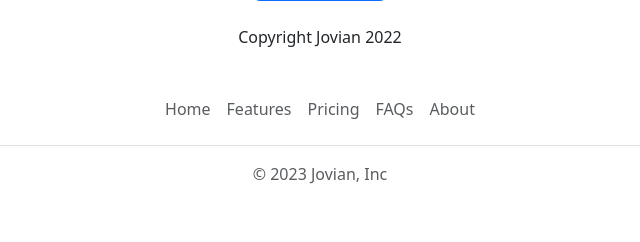
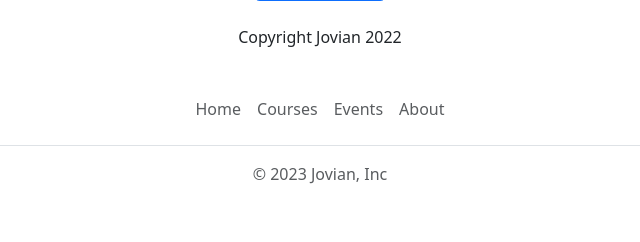
Before and after one commit to b95rkumar/dynamic_web_dev_V3, a Flask app: page / in a window 1280 px wide. Shown: the part 1273-1515 px from the top of the page, without its empty margins (320-960 px from the left). Run offline with Flask 3, Linux system fonts and the light colour scheme.

Commit message:
aesthetic 2

```diff
--- a/templates/footer.html
+++ b/templates/footer.html
@@ -1,11 +1,10 @@
 <div class="container">
   <footer class="py-3 my-4">
     <ul class="nav justify-content-center border-bottom pb-3 mb-3">
-      <li class="nav-item"><a href="#" class="nav-link px-2 text-body-secondary">Home</a></li>
-      <li class="nav-item"><a href="#" class="nav-link px-2 text-body-secondary">Features</a></li>
-      <li class="nav-item"><a href="#" class="nav-link px-2 text-body-secondary">Pricing</a></li>
-      <li class="nav-item"><a href="#" class="nav-link px-2 text-body-secondary">FAQs</a></li>
-      <li class="nav-item"><a href="#" class="nav-link px-2 text-body-secondary">About</a></li>
+      <li class="nav-item"><a href="https://jovian.ai" target="_blank" class="nav-link px-2 text-body-secondary">Home</a></li>
+      <li class="nav-item"><a href="https://jovian.ai/learn" target="_blank" class="nav-link px-2 text-body-secondary">Courses</a></li>
+      <li class="nav-item"><a href="https://jovian.ai/events" target="_blank" class="nav-link px-2 text-body-secondary">Events</a></li>
+      <li class="nav-item"><a href="https://jovian.ai/about" target="_blank" class="nav-link px-2 text-body-secondary">About</a></li>
     </ul>
     <p class="text-center text-body-secondary">&copy; 2023 Jovian, Inc</p>
   </footer>
--- a/templates/home.html
+++ b/templates/home.html
@@ -46,7 +46,7 @@
 
     </div>
     <div class="text-center">
-      <button class="btn btn-primary btn-lg"> Contact Us </button>
+      <a href="mailto:hello@jovian.ai?subject=Contact%20for%20job%20opening&body=Name%3A%0D%0AQuery%3A" class="btn btn-primary btn-lg"> Contact Us </a>
       <p class="mt-4 mb-2"> Copyright Jovian 2022</p>
       </div>
      </div>
--- a/templates/job_item.html
+++ b/templates/job_item.html
@@ -12,6 +12,6 @@
         {% endif %}
   </div>
   <div class="col-4">
-    <button type="button" class="btn btn-outline-primary">Apply</button>
+    <a href="mailto:hello@jovian.ai?subject=Application%20for%20the%20post%20of%20{{ job['title']}}&body=Name%3A%20%3CEnter%20your%20name%3E%0D%0AResume%3A%20%3CAttache%20your%20resume%3E%0D%0Alinkedin%3A%20%3CURL%20%3E" type="button" class="btn btn-outline-primary">Apply</a>
   </div>
 </div>
```
